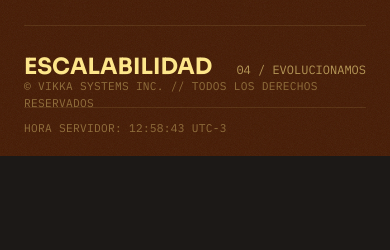
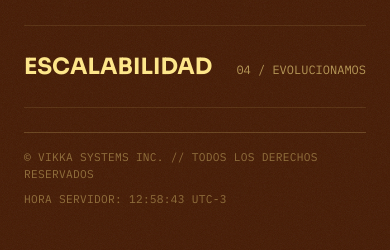
Before and after one commit to d3troy34/vikka, a React (Vite) app: page / in a window 390 px wide. Shown: the part 1147-1397 px from the top of the page. Built offline with nearby package versions, Linux system fonts and the light colour scheme.

Commit message:
Fix mobile services footer placement below divider

```diff
--- a/src/components/Services.jsx
+++ b/src/components/Services.jsx
@@ -70,7 +70,7 @@ function Services() {
         </div>
       </div>
 
-      <div className="absolute bottom-3 left-4 right-4 z-[1] flex flex-col gap-2 px-2 py-2 font-mono text-[0.7rem] uppercase tracking-wide text-vekka-gold/40 sm:bottom-4 sm:left-8 sm:right-8 sm:gap-1 sm:px-0 sm:py-0 sm:flex-row sm:justify-between">
+      <div className="relative z-[1] mt-6 flex flex-col gap-2 border-t border-vekka-gold/20 pt-4 font-mono text-[0.7rem] uppercase tracking-wide text-vekka-gold/40 md:absolute md:bottom-4 md:left-8 md:right-8 md:mt-0 md:border-0 md:pt-0 md:gap-1 md:flex-row md:justify-between">
         <span>&copy; VIKKA SYSTEMS INC. // TODOS LOS DERECHOS RESERVADOS</span>
         <span>HORA SERVIDOR: <span ref={timeRef}>00:00:00</span> UTC-3</span>
       </div>
```
